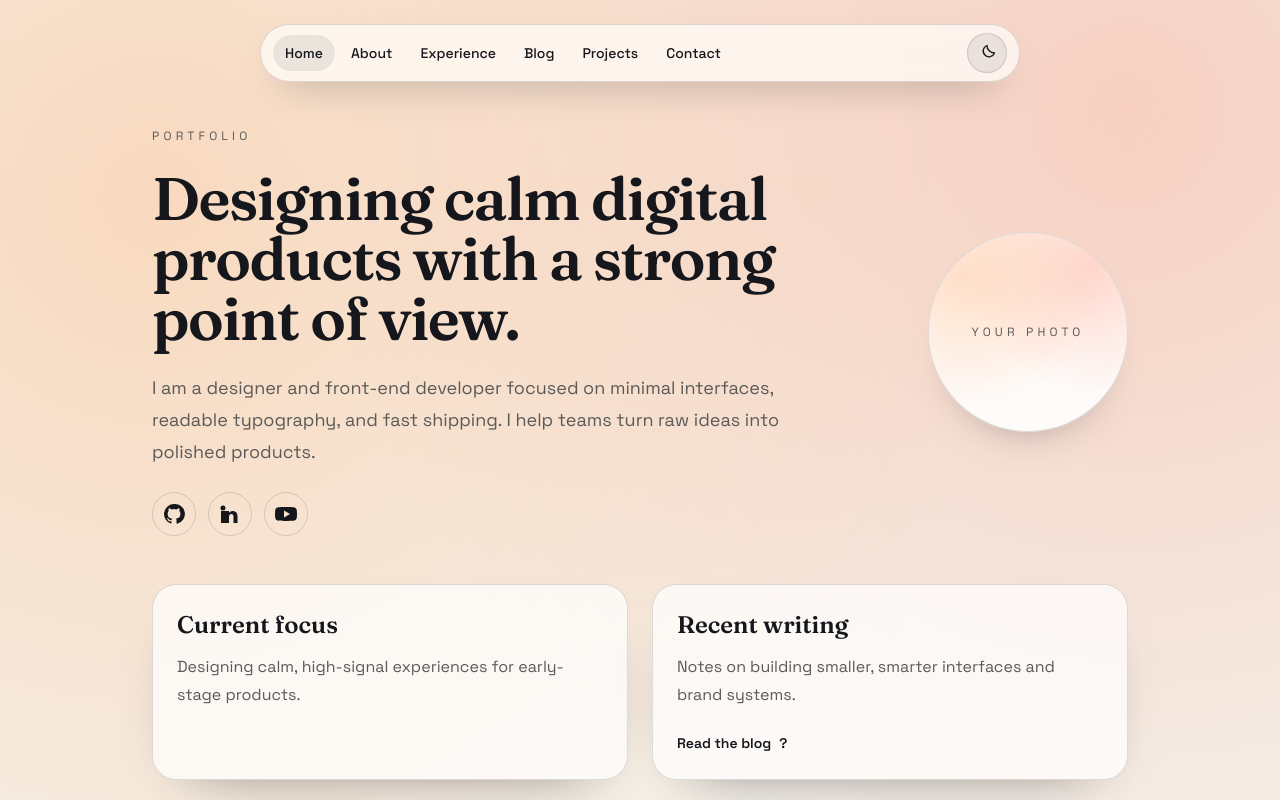
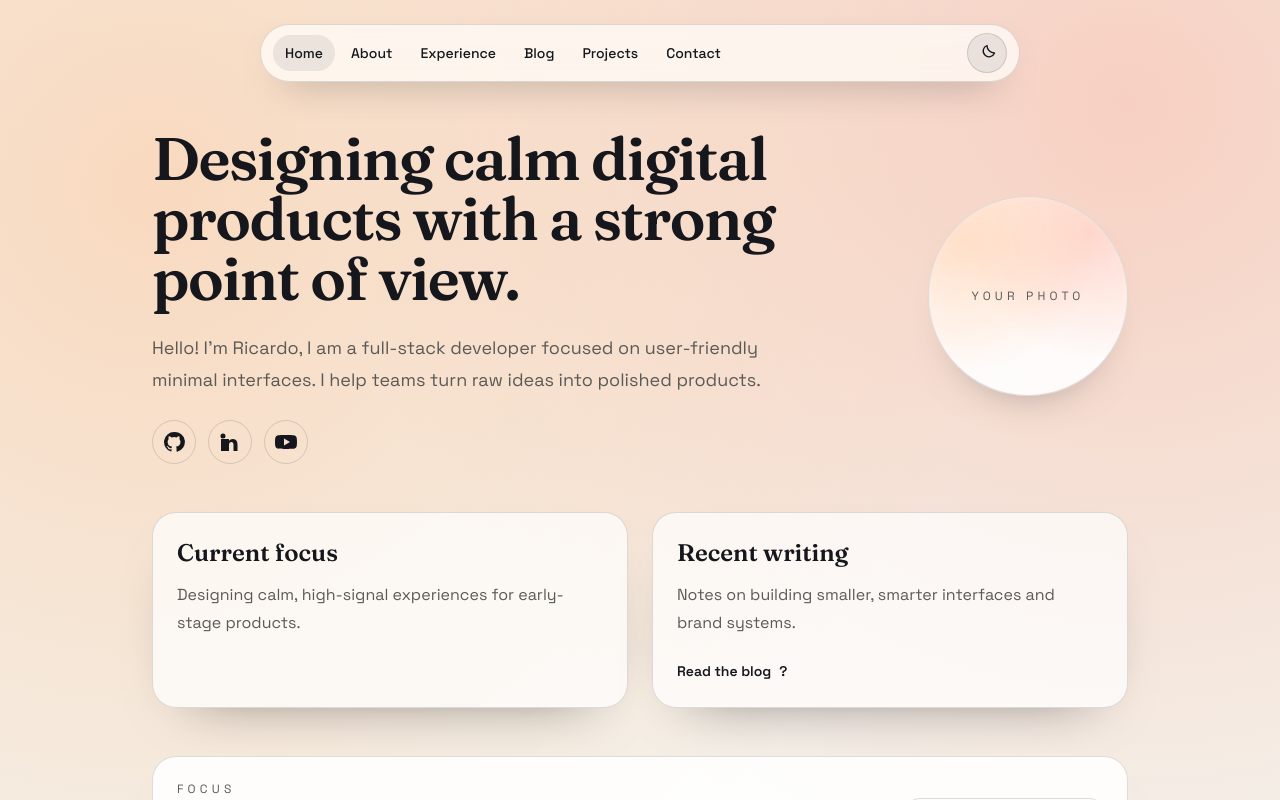
Before and after one commit to RickySerrano904/RickySerrano.dev, a Next.js app: page / in a window 1280 px wide. Shown: the top 800 px of the page. Built offline with nearby package versions, Linux system fonts and the light colour scheme.

Commit message:
Remove tab label subtext on each page, add links to LinkedIn and Github

```diff
--- a/app/about/page.tsx
+++ b/app/about/page.tsx
@@ -2,9 +2,9 @@ export default function AboutPage() {
   return (
     <main className="page-intro mx-auto w-full max-w-4xl px-6 pb-24 pt-32">
       <header className="max-w-2xl">
-        <p className="text-xs uppercase tracking-[0.35em] text-[color:var(--muted)]">
+        {/* <p className="text-xs uppercase tracking-[0.35em] text-[color:var(--muted)]">
           About
-        </p>
+        </p> */}
         <h1 className="mt-4 font-display text-4xl font-semibold tracking-tight text-[color:var(--fg)] sm:text-5xl">
           IT Professional | Systems • Network • Applications
         </h1>
--- a/app/contact/page.tsx
+++ b/app/contact/page.tsx
@@ -2,14 +2,14 @@ export default function ContactPage() {
   return (
     <main className="page-intro mx-auto w-full max-w-4xl px-6 pb-24 pt-32">
       <header className="max-w-2xl">
-        <p className="text-xs uppercase tracking-[0.35em] text-[color:var(--muted)]">
+        {/* <p className="text-xs uppercase tracking-[0.35em] text-[color:var(--muted)]">
           Contact
-        </p>
+        </p> */}
         <h1 className="mt-4 font-display text-4xl font-semibold tracking-tight text-[color:var(--fg)] sm:text-5xl">
-          Let's build something clear and memorable.
+          Contact
         </h1>
         <p className="mt-4 text-base leading-7 text-[color:var(--muted)]">
-          Tell me about your product, launch, or design system. I typically
+          Let's connect! Fill out the form below to get in contact with me. I typically
           respond within two business days.
         </p>
       </header>
--- a/app/page.tsx
+++ b/app/page.tsx
@@ -27,15 +27,15 @@ export default function Home() {
       <section className="page-intro mx-auto flex w-full max-w-5xl flex-col gap-12 px-6 pb-24 pt-32">
         <div className="grid gap-10 lg:grid-cols-[minmax(0,1fr)_220px] lg:items-center lg:gap-8">
           <div className="flex flex-col gap-6">
-          <p className="text-xs uppercase tracking-[0.35em] text-[color:var(--muted)]">
+          {/* <p className="text-xs uppercase tracking-[0.35em] text-[color:var(--muted)]">
             Portfolio
-          </p>
+          </p> */}
           <h1 className="font-display text-5xl font-semibold tracking-tight text-[color:var(--fg)] sm:text-6xl">
             Designing calm digital products with a strong point of view.
           </h1>
           <p className="max-w-2xl text-lg leading-8 text-[color:var(--muted)]">
-            I am a designer and front-end developer focused on minimal
-            interfaces, readable typography, and fast shipping. I help teams
+            Hello! I'm Ricardo, I am a full-stack developer focused on user-friendly minimal
+            interfaces. I help teams
             turn raw ideas into polished products.
           </p>
           {/* <div className="flex flex-wrap gap-3">
@@ -54,7 +54,7 @@ export default function Home() {
           </div> */}
           <div className="flex flex-wrap gap-3 text-sm">
             <a
-              href="https://github.com/yourname"
+              href="https://github.com/RickyRicardo904"
               className="inline-flex h-11 w-11 items-center justify-center rounded-full border border-[color:var(--border)] text-[color:var(--fg)] transition hover:-translate-y-0.5 hover:border-[color:var(--accent)]"
               aria-label="GitHub"
               title="GitHub"
@@ -69,7 +69,7 @@ export default function Home() {
               </svg>
             </a>
             <a
-              href="https://linkedin.com/in/yourname"
+              href="https://linkedin.com/in/rickyserrano904"
               className="inline-flex h-11 w-11 items-center justify-center rounded-full border border-[color:var(--border)] text-[color:var(--fg)] transition hover:-translate-y-0.5 hover:border-[color:var(--accent)]"
               aria-label="LinkedIn"
               title="LinkedIn"
--- a/app/projects/page.tsx
+++ b/app/projects/page.tsx
@@ -25,9 +25,9 @@ export default function ProjectsPage() {
   return (
     <main className="page-intro mx-auto w-full max-w-5xl px-6 pb-24 pt-32">
       <header className="max-w-3xl">
-        <p className="text-xs uppercase tracking-[0.35em] text-[color:var(--muted)]">
+        {/* <p className="text-xs uppercase tracking-[0.35em] text-[color:var(--muted)]">
           Projects
-        </p>
+        </p> */}
         <h1 className="mt-4 font-display text-4xl font-semibold tracking-tight text-[color:var(--fg)] sm:text-5xl">
           Selected work and ongoing experiments.
         </h1>
```
